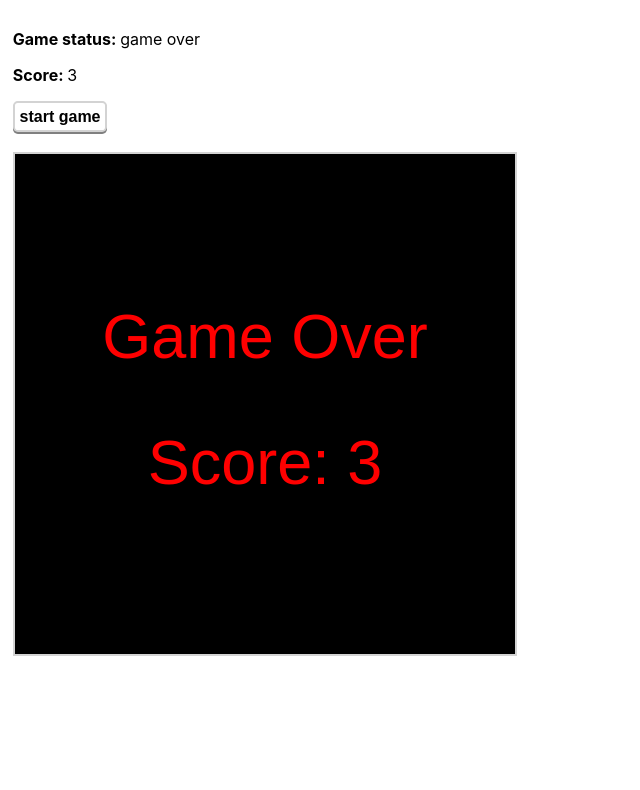
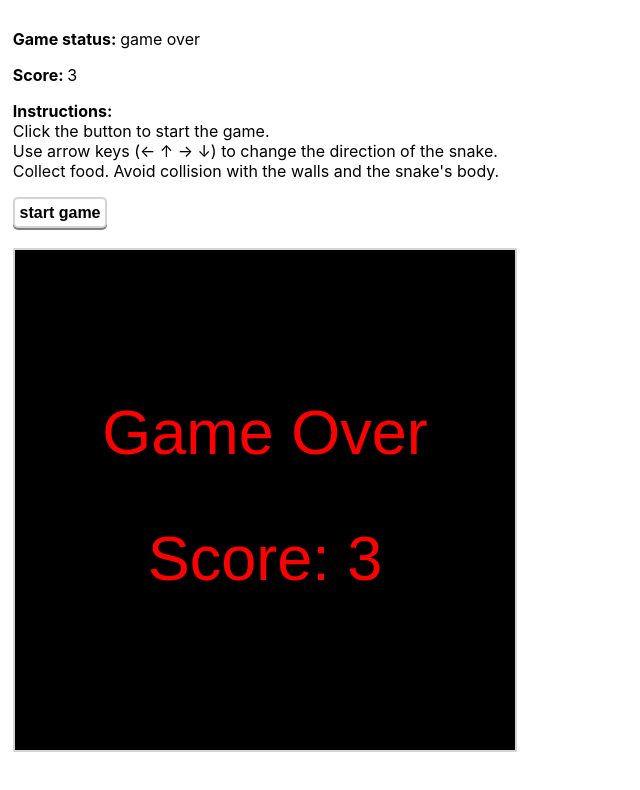
Before and after one commit to b-lukaszuk/snake_game, a React (Create React App) app in the folder my-app/: page / in a window 1280 px wide. Shown: the top 790 px of the page, without its empty margins (0-640 px from the left). Built offline with nearby package versions, Linux system fonts and the light colour scheme.

Commit message:
dodano Instructions

```diff
--- a/my-app/src/App.tsx
+++ b/my-app/src/App.tsx
@@ -122,6 +122,16 @@ const App: React.FC = (): ReactElement<HTMLElement> => {
                 <b>Score: </b>
                 {score}
             </p>
+            <p>
+                <b>Instructions: </b>
+                <br />
+                Click the button to start the game.
+                <br />
+                Use arrow keys (&#8592; &#8593; &#8594; &#8595;) to change the direction
+                of the snake.
+                <br />
+                Collect food. Avoid collision with the walls and the snake's body.
+            </p>
             {gameOver && (
                 <button
                     onClick={() => {
```
